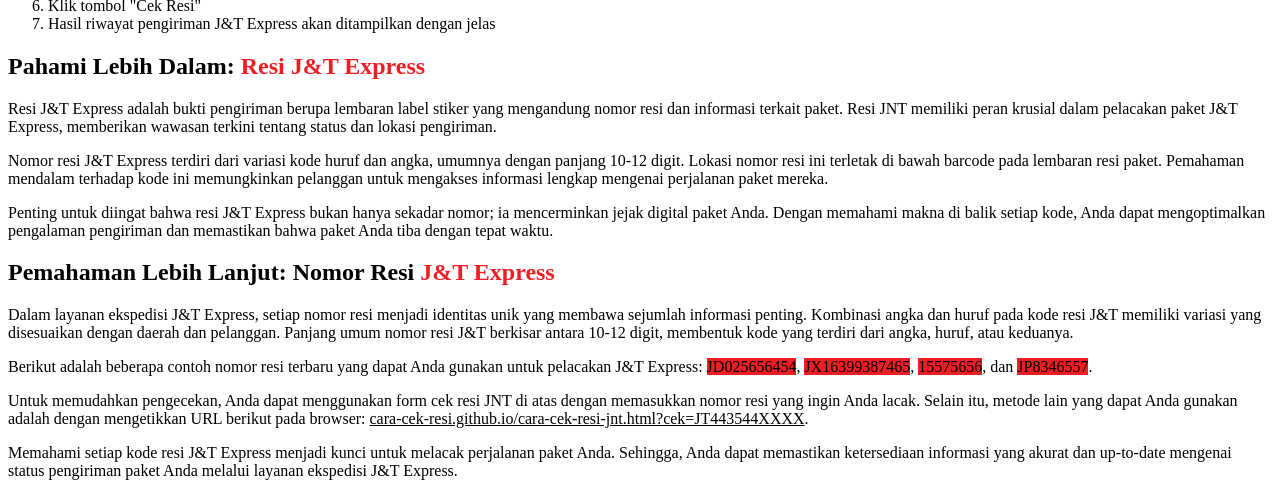
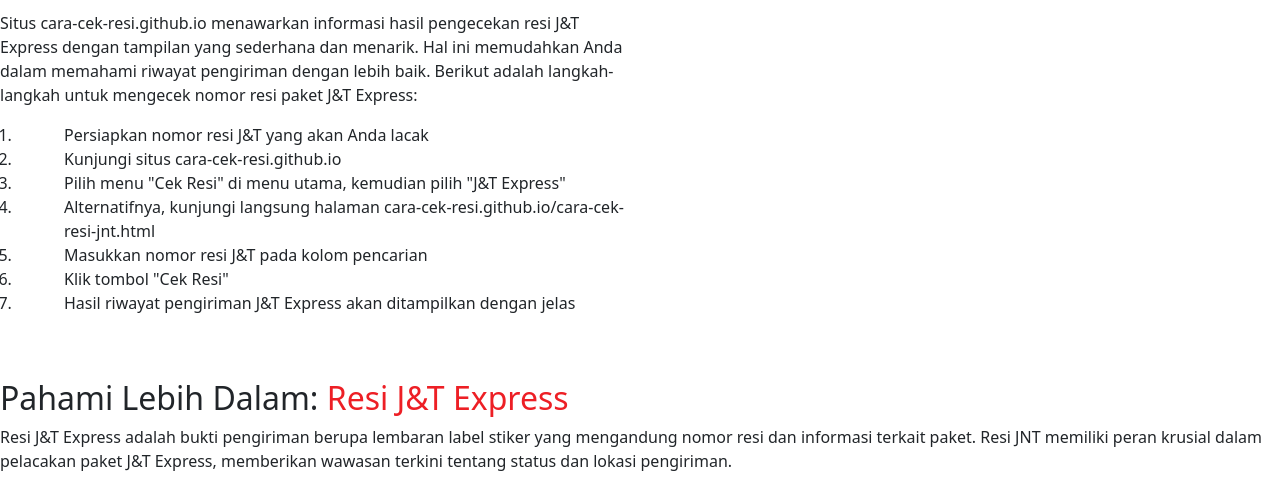
Before and after one commit to cara-cek-resi/cara-cek-resi.github.io, a plain HTML site: page cara-cek-resi-jnt.html in a window 1280 px wide. Shown: the part 378-864 px from the top of the page. Drawn offline with nearby package versions, Linux system fonts and the light colour scheme.

Commit message:
Update cara-cek-resi-jnt.html

```diff
--- a/cara-cek-resi-jnt.html
+++ b/cara-cek-resi-jnt.html
@@ -13,7 +13,7 @@
         <meta property="og:image" content="https://cara-cek-resi.github.io/image/contoh-resi-j%26t.jpg">
         <meta property="og:url" content="https://cara-cek-resi.github.io/cara-cek-resi-jnt.html">
         <link rel="icon" href="favicon.ico" type="image/x-icon">
-        <link rel="stylesheet" href="https://cdnjs.cloudflare.com/ajax/libs/bootstrap/5.2.3/js/bootstrap.min.js">
+        <link rel="stylesheet" href="https://cdnjs.cloudflare.com/ajax/libs/bootstrap/5.2.3/css/bootstrap.min.css">
         <link rel="stylesheet" href="/css/custom.css">
     </head>
     <body>
```
